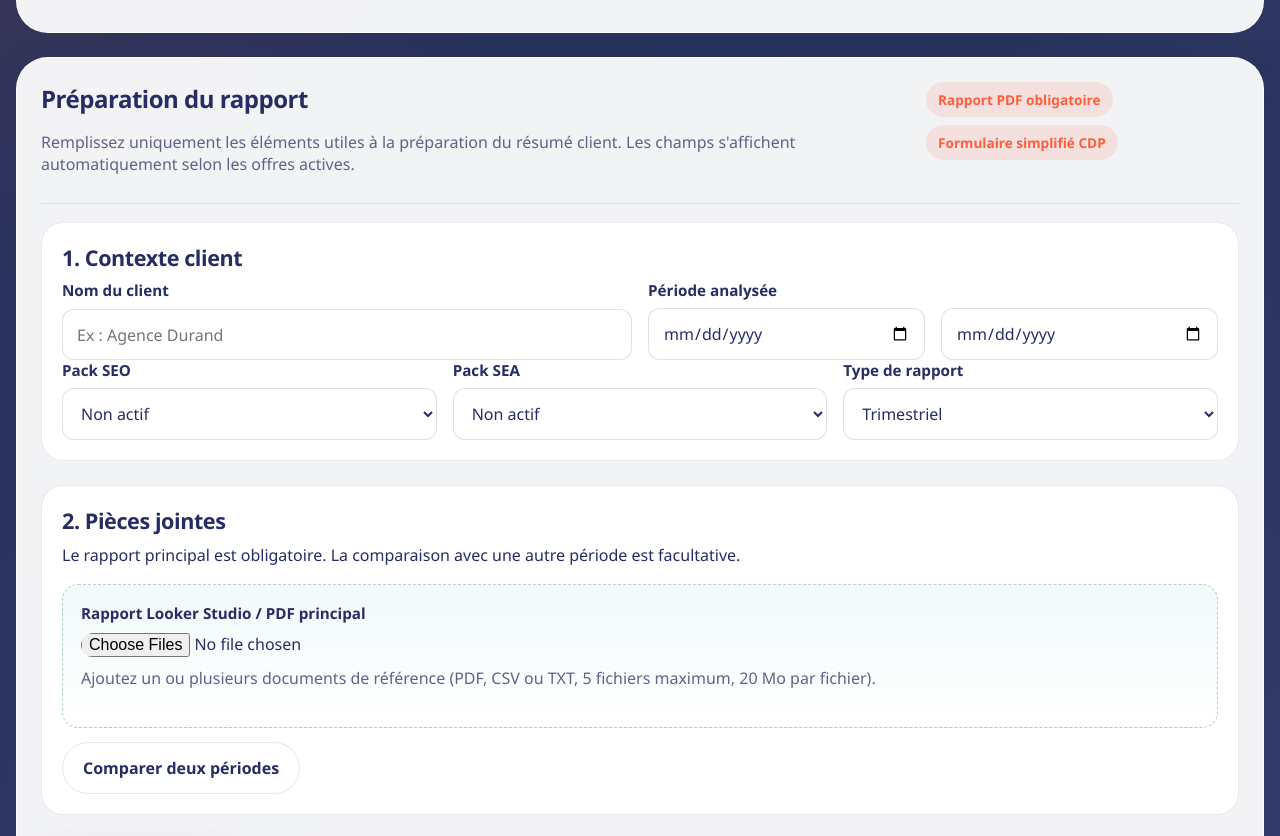
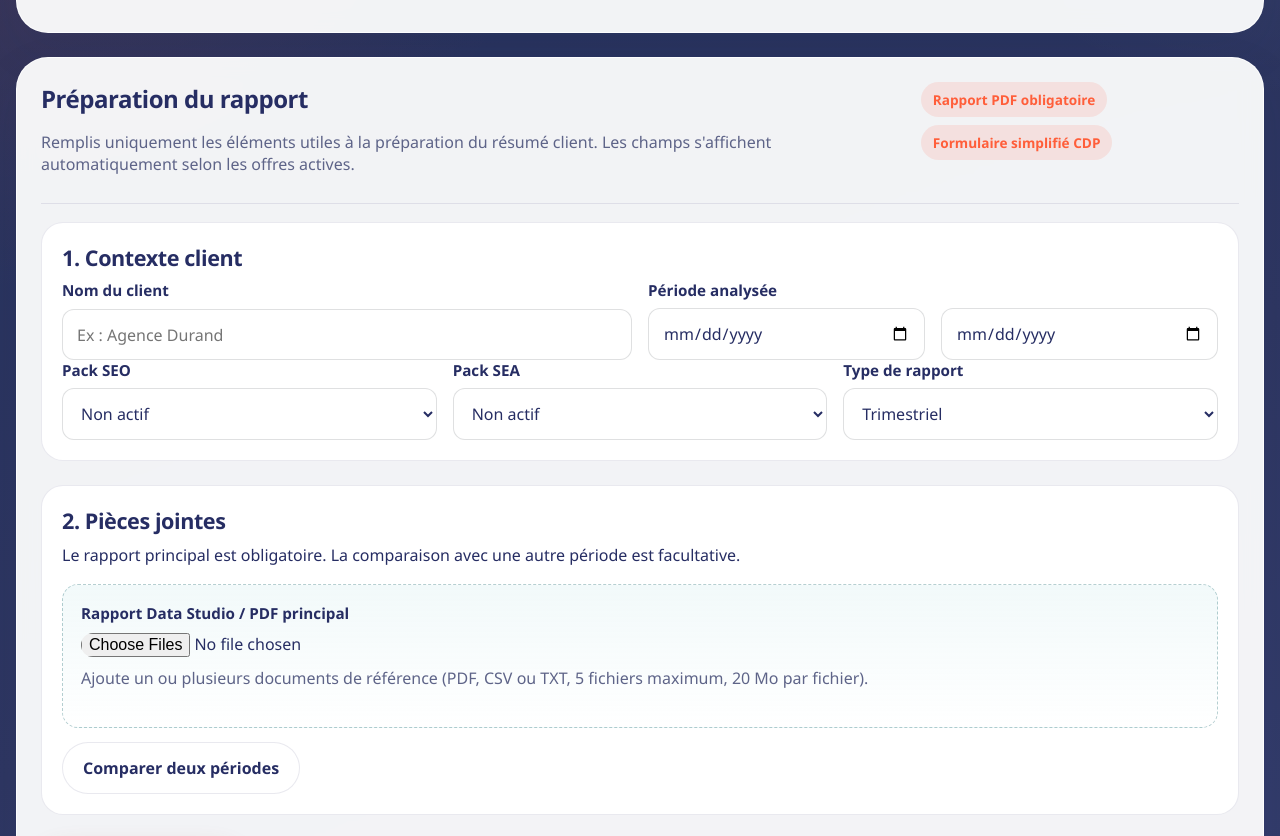
Before and after one commit to HectorMarmolejo1/Web_Rapport_SEO, a website: page index.html in a window 1280 px wide. Shown: the part 320-1156 px from the top of the page. Drawn offline with Linux system fonts and the light colour scheme.

Commit message:
Update index.html
Mise à jour pour adopter le tutoiement sur l'ensemble du site

```diff
--- a/index.html
+++ b/index.html
@@ -665,7 +665,7 @@
             <div>
               <h2>Préparation du rapport</h2>
               <p>
-                Remplissez uniquement les éléments utiles à la préparation du résumé client. Les
+                Remplis uniquement les éléments utiles à la préparation du résumé client. Les
                 champs s'affichent automatiquement selon les offres actives.
               </p>
             </div>
@@ -723,9 +723,9 @@
               <h3>2. Pièces jointes</h3>
               <p>Le rapport principal est obligatoire. La comparaison avec une autre période est facultative.</p>
               <div class="dropzone">
-                  <label for="main-report">Rapport Looker Studio / PDF principal</label>
+                  <label for="main-report">Rapport Data Studio / PDF principal</label>
                   <input id="main-report" name="mainReport" type="file" accept=".pdf,.csv,.txt" multiple required />
-                  <span class="file-note">Ajoutez un ou plusieurs documents de référence (PDF, CSV ou TXT, 5 fichiers maximum, 20 Mo par fichier).</span>
+                  <span class="file-note">Ajoute un ou plusieurs documents de référence (PDF, CSV ou TXT, 5 fichiers maximum, 20 Mo par fichier).</span>
                   <div class="tag-list" id="main-report-tags"></div>
               </div>
               <div class="comparison-toggle">
@@ -807,8 +807,8 @@
             </span>
           </div>
           <p id="summary-edit-note" class="summary-edit-note screen-hidden">
-            Vous pouvez modifier manuellement le texte avant l’export PDF. Pour un PDF sans
-            l’adresse du site en bas de page, décochez « En-têtes et pieds de page » dans la
+            Tu peux modifier manuellement le texte avant l’export PDF. Pour un PDF sans
+            l’adresse du site en bas de page, décoche « En-têtes et pieds de page » dans la
             fenêtre d’impression.
           </p>
           <div id="post-generate-actions" class="actions screen-hidden">
```
